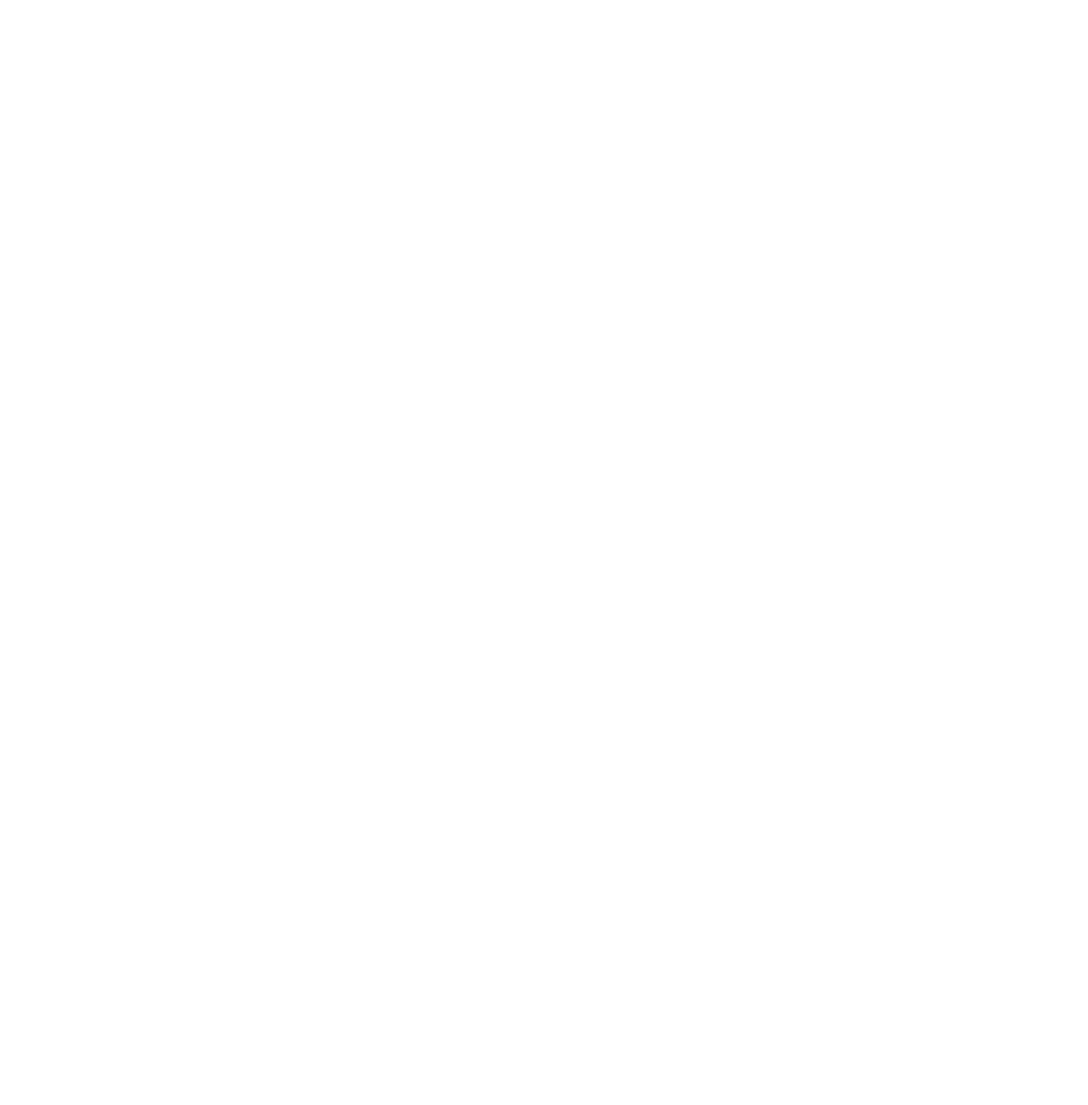
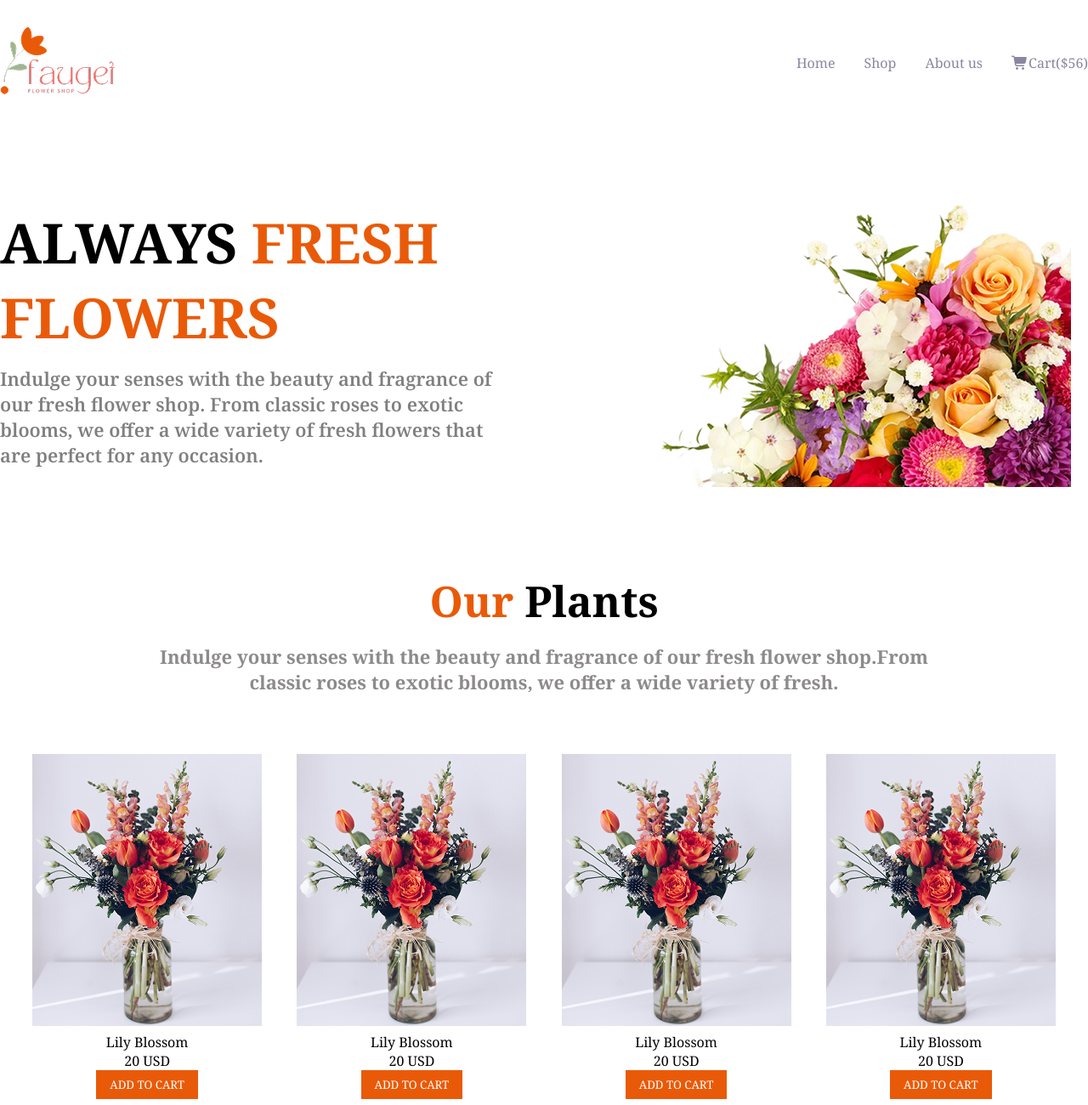
Before and after one commit to ShaheD922/Responsive-Flowers, a plain HTML site: page index.html in a window 1280 px wide. Shown: the top 1300 px of the page at 85% size. Before the commit the page ends 800 px from the top, so only its background shows below. Drawn offline with Linux system fonts and the light colour scheme.

Commit message:
added an header section and plant card

```diff
--- a/index.html
+++ b/index.html
@@ -1,12 +1,167 @@
 <!DOCTYPE html>
 <html lang="en">
-<head>
-    <meta charset="UTF-8">
-    <meta name="viewport" content="width=device-width, initial-scale=1.0">
-    <link rel="stylesheet" href="styles/style.css">
+  <head>
+    <meta charset="UTF-8" />
+    <meta name="viewport" content="width=device-width, initial-scale=1.0" />
+
+    <!-- google fonts -->
+    <link rel="preconnect" href="https://fonts.googleapis.com" />
+    <link rel="preconnect" href="https://fonts.gstatic.com" crossorigin />
+    <link
+      href="https://fonts.googleapis.com/css2?family=Noto+Serif:ital,wght@0,100..900;1,100..900&display=swap"
+      rel="stylesheet"
+    />
+    <!-- font awesome cdn -->
+    <link
+      rel="stylesheet"
+      href="https://cdnjs.cloudflare.com/ajax/libs/font-awesome/7.0.0/css/all.min.css"
+      integrity="sha512-DxV+EoADOkOygM4IR9yXP8Sb2qwgidEmeqAEmDKIOfPRQZOWbXCzLC6vjbZyy0vPisbH2SyW27+ddLVCN+OMzQ=="
+      crossorigin="anonymous"
+      referrerpolicy="no-referrer"
+    />
+    <link rel="stylesheet" href="styles/style.css" />
+
     <title>Flowers Beauty</title>
-</head>
-<body>
+  </head>
+  <body>
+    <!-- header -->
+    <header>
+      <section class="navbar container">
+        <div class="nav-left">
+          <img src="./assets/logo.png" alt="" />
+        </div>
 
-</body>
+        <div class="nav-right">
+          <ul class="nav-container">
+            <li class="nav-item"><a href="#">Home</a></li>
+            <li class="nav-item"><a href="#">Shop</a></li>
+            <li class="nav-item"><a href="#">About us</a></li>
+            <li class="nav-item">
+              <a href="#">
+                <i class="fa-solid fa-cart-shopping"></i>Cart($56)</a
+              >
+            </li>
+          </ul>
+        </div>
+      </section>
+
+      <!-- banner container -->
+      <section class="banner container">
+        <div class="banner-left">
+          <h2>
+            ALWAYS <span class="text">FRESH </span><br /><span class="text"
+              >FLOWERS</span
+            >
+          </h2>
+
+          <p>
+            Indulge your senses with the beauty and fragrance of <br />our fresh
+            flower shop. From classic roses to exotic <br>blooms, we offer a wide
+            variety of fresh flowers that <br>are perfect for any occasion.
+          </p>
+        </div>
+
+        <div class="banner-right">
+          <img src="./assets/hero-flower.png" alt="" />
+        </div>
+      </section>
+    </header>
+
+    <!-- main -->
+    <main>
+<section class="plant-collection container">
+
+<div>
+    <h2 class="plant-heading"><span class="text">Our</span> Plants</h2>
+ <h4 class="plant-title">Indulge your senses with the beauty and fragrance of our fresh flower shop.From <br> classic roses to exotic blooms, we offer a wide variety of fresh.</h4>
+
+</div>
+</section>
+
+<section>
+  <div class="plant-container container">
+
+    <div class="plant-card">
+      <img src="./assets/sample-flower-image.png" alt="">
+      <p>Lily Blossom <br> 20 USD</p>
+      <div class="card-body">
+        <button class="btn">ADD TO CART</button>
+      </div>
+    </div>
+
+    <div class="plant-card">
+      <img src="./assets/sample-flower-image.png" alt="">
+      <p>Lily Blossom <br> 20 USD</p>
+      <div class="card-body">
+        <button class="btn">ADD TO CART</button>
+      </div>
+    </div>
+
+    <div class="plant-card">
+      <img src="./assets/sample-flower-image.png" alt="">
+      <p>Lily Blossom <br> 20 USD</p>
+      <div class="card-body">
+        <button class="btn">ADD TO CART</button>
+      </div>
+    </div>
+
+    <div class="plant-card">
+      <img src="./assets/sample-flower-image.png" alt="">
+      <p>Lily Blossom <br> 20 USD</p>
+      <div class="card-body">
+        <button class="btn">ADD TO CART</button>
+      </div>
+    </div>
+
+
+    <div class="plant-card">
+      <img src="./assets/sample-flower-image.png" alt="">
+      <p>Lily Blossom <br> 20 USD</p>
+      <div class="card-body">
+        <button class="btn">ADD TO CART</button>
+      </div>
+    </div>
+
+    <div class="plant-card">
+      <img src="./assets/sample-flower-image.png" alt="">
+      <p>Lily Blossom <br> 20 USD</p>
+      <div class="card-body">
+        <button class="btn">ADD TO CART</button>
+      </div>
+    </div>
+
+
+    <div class="plant-card">
+      <img src="./assets/sample-flower-image.png" alt="">
+      <p>Lily Blossom <br> 20 USD</p>
+      <div class="card-body">
+        <button class="btn">ADD TO CART</button>
+      </div>
+    </div>
+
+    <div class="plant-card">
+      <img src="./assets/sample-flower-image.png" alt="">
+      <p>Lily Blossom <br> 20 USD</p>
+      <div class="card-body">
+        <button class="btn">ADD TO CART</button>
+      </div>
+    </div>
+
+
+
+
+  </div>
+</section>
+
+
+
+
+
+
+
+    </main>
+
+    <!-- footer -->
+    <footer></footer>
+  </body>
 </html>
--- a/styles/style.css
+++ b/styles/style.css
@@ -0,0 +1,119 @@
+/* common */
+
+*{
+    box-sizing: border-box;
+    padding: 0;
+    margin: 0;
+    font-family: "Noto Serif", serif;
+}
+.container{
+
+    max-width: 1280px;
+    margin: auto;
+}
+
+
+
+/* navbar related style */
+
+.navbar{
+    display: flex;
+    justify-content: space-between;
+    align-items: center;
+    margin-top: 30px;
+}
+.nav-container{
+    display: flex;
+    list-style: none;
+    gap: 34px;
+    align-items: center;
+}
+.nav-container li a{
+    text-decoration: none;
+    color: #8987a1;
+}
+
+
+/* banner */
+
+.banner
+{
+
+    display: flex;
+    /* justify-content: center; */
+    align-items: center;
+    margin: 100px auto;
+}
+
+.banner-left{
+    flex: 1;
+}
+.banner-right{
+    flex: 1;
+}
+.banner-left h2{
+
+    font-weight: bold;
+    font-size: 65px;
+}
+.text
+{
+    color: #E95A08;
+}
+
+.banner-left p{
+    font-weight: 600;
+    font-size: 22px;
+    margin-top: 13px;
+    color: rgba(0, 0, 0, 0.50);
+}
+
+.banner-right img{
+    display: block;
+   padding-left: 50px;
+}
+
+
+
+
+/*card section */
+
+
+
+.plant-heading{
+    text-align: center;
+    font-size: 50px;
+    font-weight: bold;
+    margin-bottom: 16px;
+}
+.plant-title{
+    text-align: center;
+    font-size: 22px;
+    color: #8d8a8a;
+    gap: 49px;
+    margin-bottom: 40px;
+}
+
+/* plant card */
+
+.plant-container {
+  display: grid;
+  grid-template-columns: repeat(4, 1fr);
+  gap: 5px;
+  padding: 20px;
+}
+
+.plant-card {
+  border: 1px solid #ccc;
+  padding: 10px;
+  text-align: center;
+  border: none;
+}
+
+.btn {
+  background-color: #E95A08;
+  color: white;
+  padding: 8px 16px;
+  border: none;
+  cursor: pointer;
+}
```
